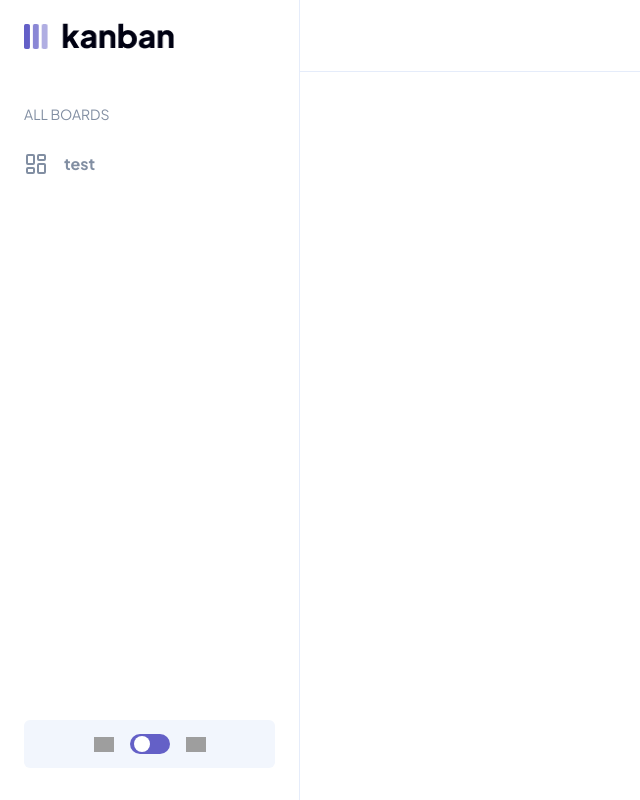
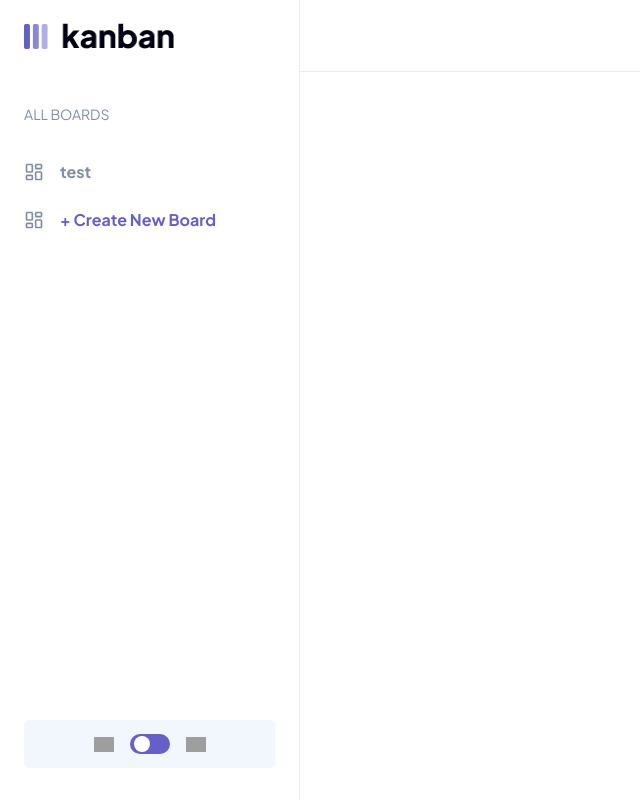
Before and after one commit to issam0x7/kanban-task-management, a Next.js app in the folder frontend/: page /dashboard in a window 1280 px wide. Shown: the whole page, without its empty margins (0-640 px from the left). Built offline with nearby package versions, Linux system fonts and the light colour scheme; grey boxes are pictures that could not be loaded.

Commit message:
add btn create Board

```diff
--- a/frontend/src/app/dashboard/sidebar.tsx
+++ b/frontend/src/app/dashboard/sidebar.tsx
@@ -1,5 +1,5 @@
 import ThemeSwitcher from "@/components/ThemeSwitcher"
-import TaskBoardToggler from "@/components/taskBoardToggler";
+import { AddTaskToggler, TaskBoardToggler } from "@/components/taskBoardToggler";
 
 
 
@@ -11,8 +11,9 @@ const SideBar = ( ) => {
     <nav className="flex flex-col justify-between w-[300px] h-full border-r border-lines  py-8">
       <div className="boards">
           <h6 className="text-sm px-6">ALL BOARDS </h6>
-          <div className="board-list">
-            <TaskBoardToggler />
+          <div className="board-list mt-6">
+            <TaskBoardToggler taskName="test" />
+            <AddTaskToggler />
           </div>
       </div>
       <div className="control px-6">
--- a/frontend/src/components/taskBoardToggler.tsx
+++ b/frontend/src/components/taskBoardToggler.tsx
@@ -2,15 +2,30 @@ import Link from "next/link"
 import { LayoutDashboard  } from "lucide-react";
 
 
-const TaskBoardToggler = () => {
+interface taskTogglerProps {
+  taskName : string,
+}
+
+const TaskBoardToggler = ({taskName} : taskTogglerProps) => {
   return (
-    <div className="task-toggler py-3 hover:bg-primary hover:text-white ps-6 w-[85%] rounded-e-full mt-4">
+    <div className="task-toggler py-3 hover:bg-primary hover:text-white ps-6 w-[85%] rounded-e-full">
       <Link href="#" className="flex items-center gap-4 font-bold" >
-        <LayoutDashboard />
-        test
+        <LayoutDashboard size={20} />
+        {taskName}
       </Link>
     </div>
   )
 }
 
-export default TaskBoardToggler;
+const AddTaskToggler = ({onClick} : any) => {
+  return (
+    <div className="task-toggler py-3 hover:bg-primary hover:text-white ps-6 w-[85%] rounded-e-full group">
+      <button  className="flex items-center gap-4 font-bold" onClick={onClick} >
+        <LayoutDashboard size={20} />
+        <span className="text-primary text-base group-hover:text-white">+ Create New Board</span>
+      </button>
+    </div>
+  )
+}
+
+export  {TaskBoardToggler, AddTaskToggler};
```
